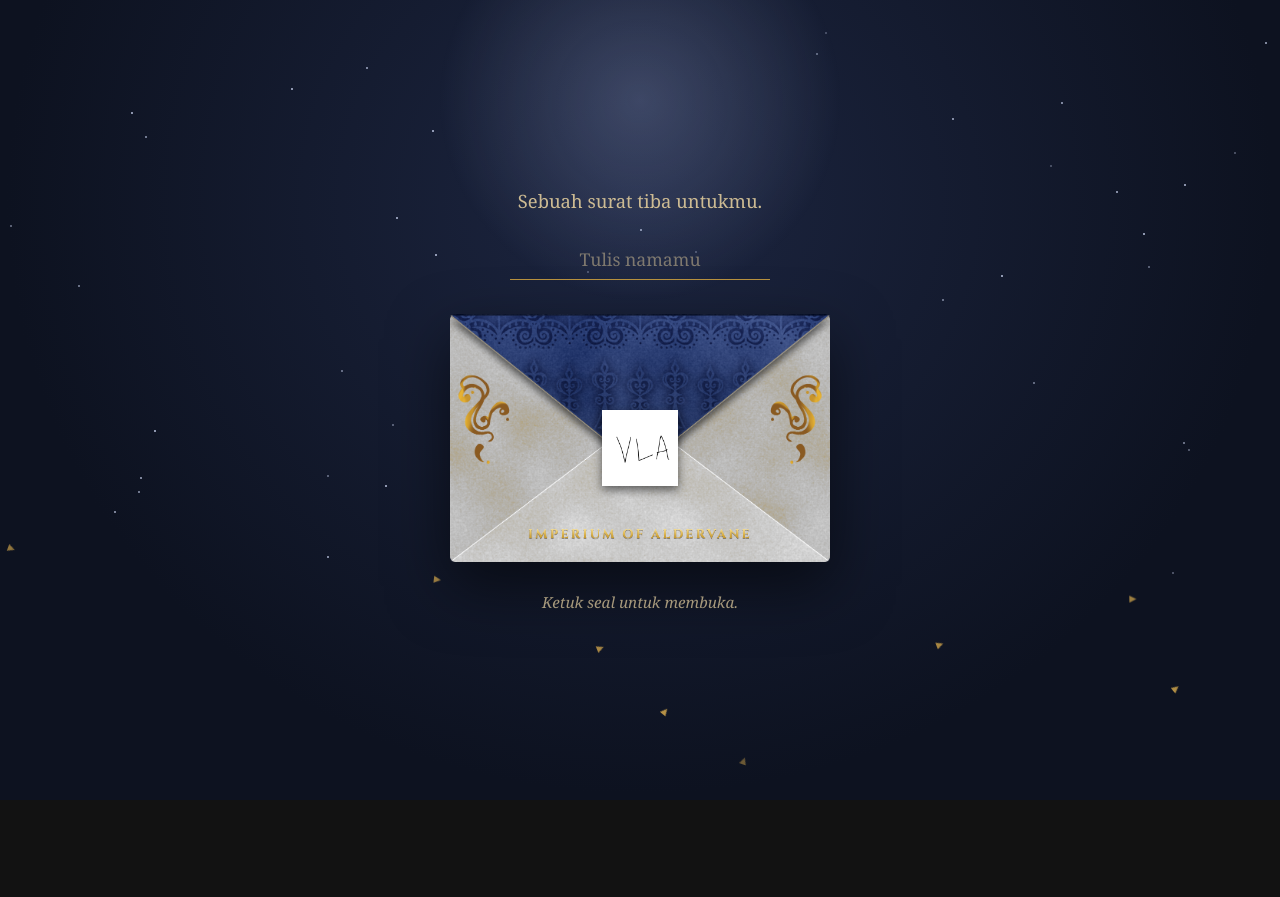
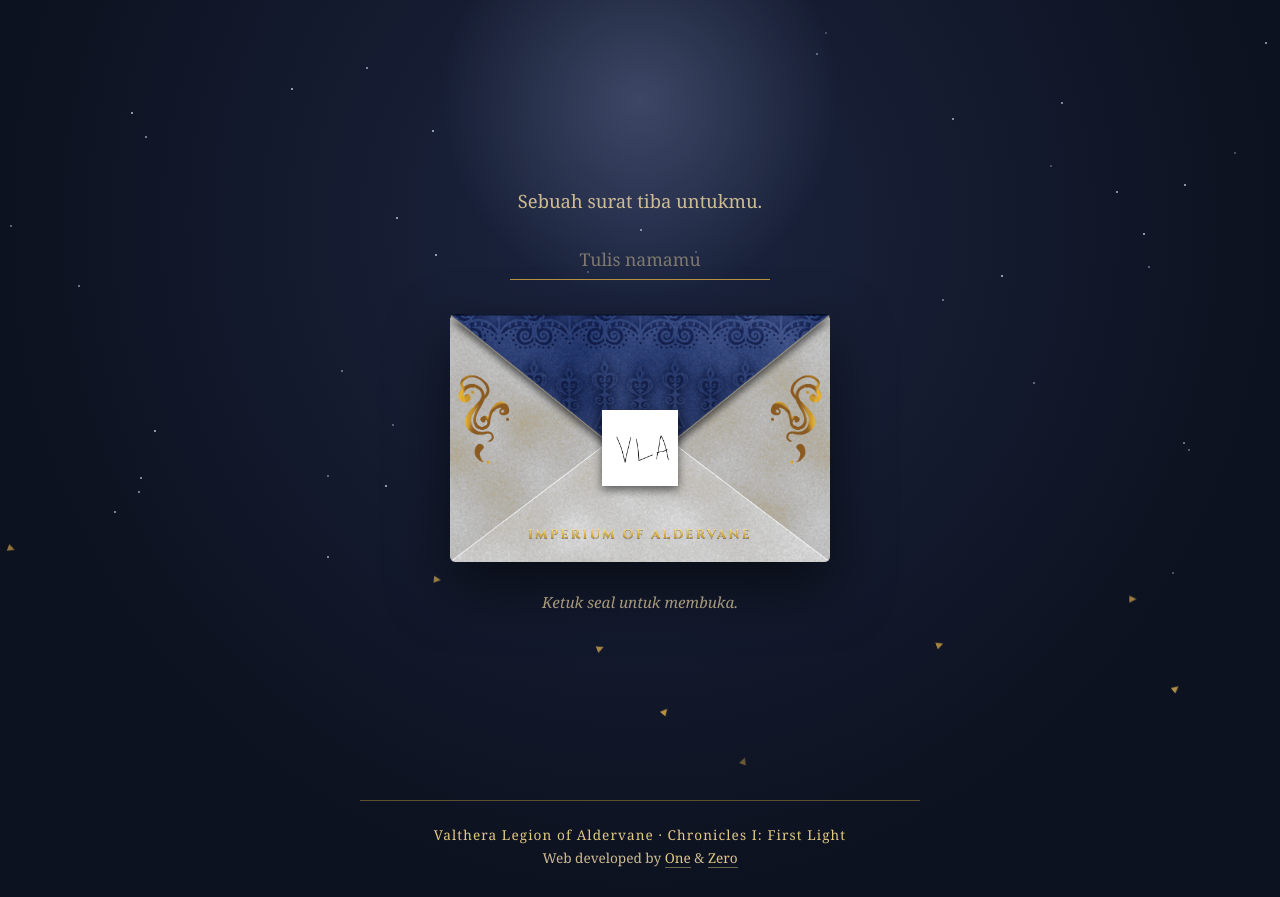
Before and after one commit to lustlessliv/Valthera-Legion-Invitatiom, a plain HTML site: page index.html in a window 1280 px wide. Before the commit the page ends 800 px from the top, so only its background shows below. Drawn offline with Linux system fonts and the light colour scheme; a web font is replaced by a local one.

Commit message:
Modify footer styles and add credits
Updated footer styles and added footer content.

```diff
--- a/index.html
+++ b/index.html
@@ -64,8 +64,8 @@ h1{font:700 clamp(1.25rem,5.6vw,1.6rem)/1.2 'Cinzel',serif;letter-spacing:.07em;
 .foot small{display:block;font-size:.66rem;letter-spacing:.1em;text-transform:uppercase;color:var(--soft)}
 .foot span{font-size:.95rem}
 .sg{text-align:center;min-width:190px}
-.foot .script{font-size:1.9rem;padding-bottom:4px}
-.letter .motto{text-align:center;font-style:italic;font-size:1.1rem;letter-spacing:.08em;color:#6b5a3a;margin:22px 0 0}
+.foot .script{font-size:1.7rem;padding-bottom:4px}
+.letter .motto{text-align:center;font-style:italic;font-size:1.1rem;letter-spacing:.08em;margin:22px 0 0;background:linear-gradient(180deg,#d6b04c,#a97f26 55%,#8a6418);-webkit-background-clip:text;background-clip:text;color:transparent;filter:drop-shadow(0 1px 0 rgba(255,250,230,.5))}
 .script{display:block;font:400 2.5rem/1.1 'Pinyon Script',cursive;color:#1f1a14;border-bottom:1px solid rgba(42,35,24,.4);padding:0 8px 2px}
 .actions{margin-top:24px}
 .btn{display:inline-block;text-decoration:none;background:linear-gradient(#2a3a68,var(--navy));color:var(--goldl);border:1px solid var(--gold);padding:13px 28px;font:500 .95rem 'Cinzel',serif;letter-spacing:.06em;cursor:pointer;border-radius:2px;transition:filter .2s}
@@ -76,6 +76,11 @@ h1{font:700 clamp(1.25rem,5.6vw,1.6rem)/1.2 'Cinzel',serif;letter-spacing:.07em;
 .oath h2{font:700 1.45rem 'Cinzel',serif;letter-spacing:.05em;text-transform:uppercase;margin:6px 0 14px;background:linear-gradient(180deg,#d6b04c,#a97f26 55%,#8a6418);-webkit-background-clip:text;background-clip:text;color:transparent;filter:drop-shadow(0 1px 0 rgba(255,250,230,.5))}
 .oath p{text-align:center;margin-inline:auto;max-width:34ch}
 .note{font-size:.95rem;font-style:italic;color:var(--soft);margin:14px 0 0}
+.site-foot{max-width:560px;margin:0 auto;padding:22px 20px calc(28px + env(safe-area-inset-bottom,0px));text-align:center;border-top:1px solid rgba(192,153,63,.45);font-size:.85rem;line-height:1.7;color:#cdbb93}
+.site-foot p{margin:0}
+.site-foot .ed{letter-spacing:.08em;color:#e3c985}
+.site-foot a{color:#e3c985;text-decoration:none;border-bottom:1px solid rgba(227,201,133,.45);transition:color .2s,border-color .2s}
+.site-foot a:hover{color:#fff;border-color:#fff}
 @media (prefers-reduced-motion:reduce){*{animation:none!important;transition:none!important}.r{opacity:1;filter:none}.ember{display:none}}
 </style>
 </head>
@@ -131,6 +136,10 @@ h1{font:700 clamp(1.25rem,5.6vw,1.6rem)/1.2 'Cinzel',serif;letter-spacing:.07em;
     </article>
   </section>
 </main>
+<footer class="site-foot">
+  <p class="ed">Valthera Legion of Aldervane · Chronicles I: First Light</p>
+  <p>Web developed by <a href="https://github.com/lustlessliv" target="_blank" rel="noopener">One</a> &amp; <a href="https://github.com/ZeroHash300" target="_blank" rel="noopener">Zero</a></p>
+</footer>
 <script>
 (function(){
   var $=function(s){return document.querySelector(s)};
```
